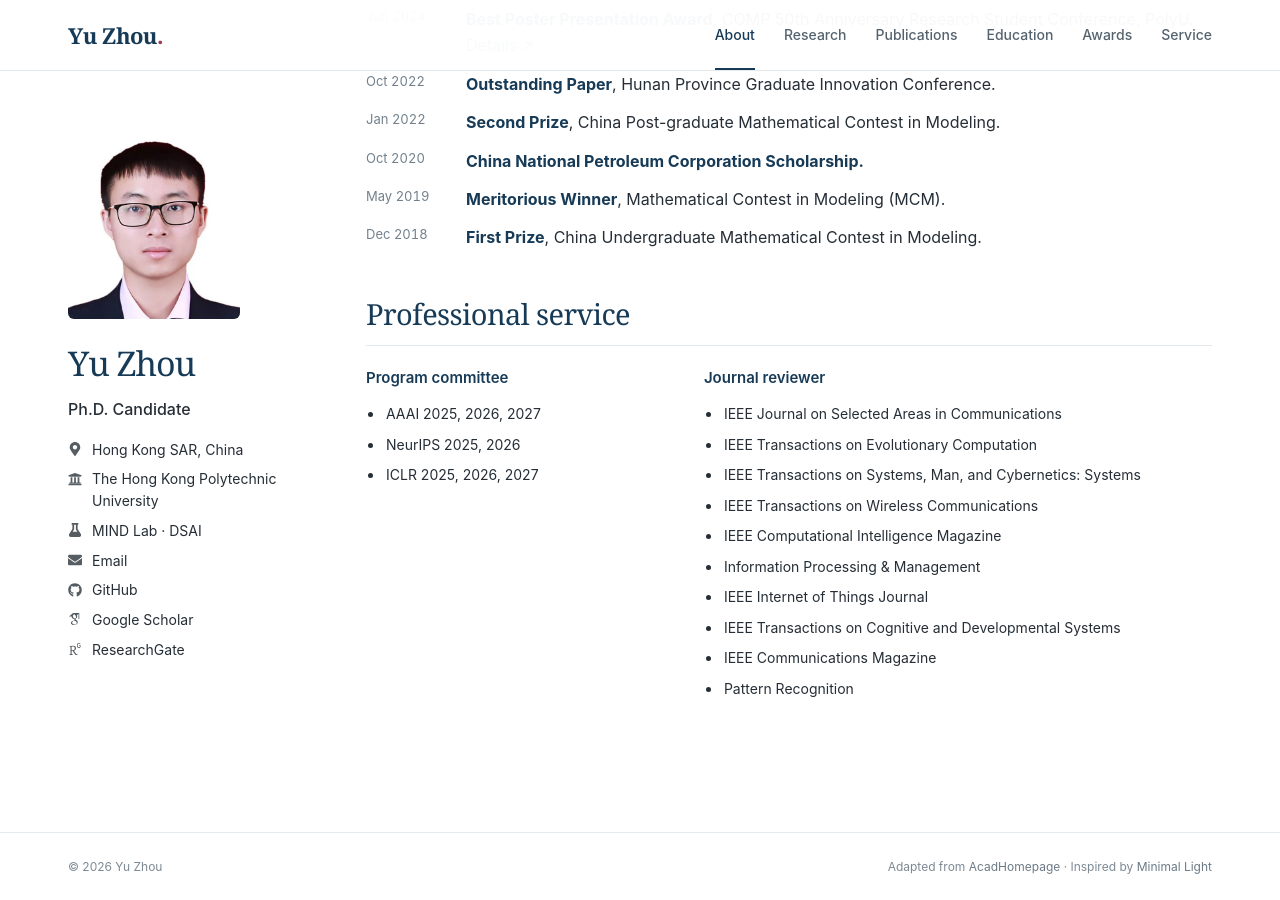
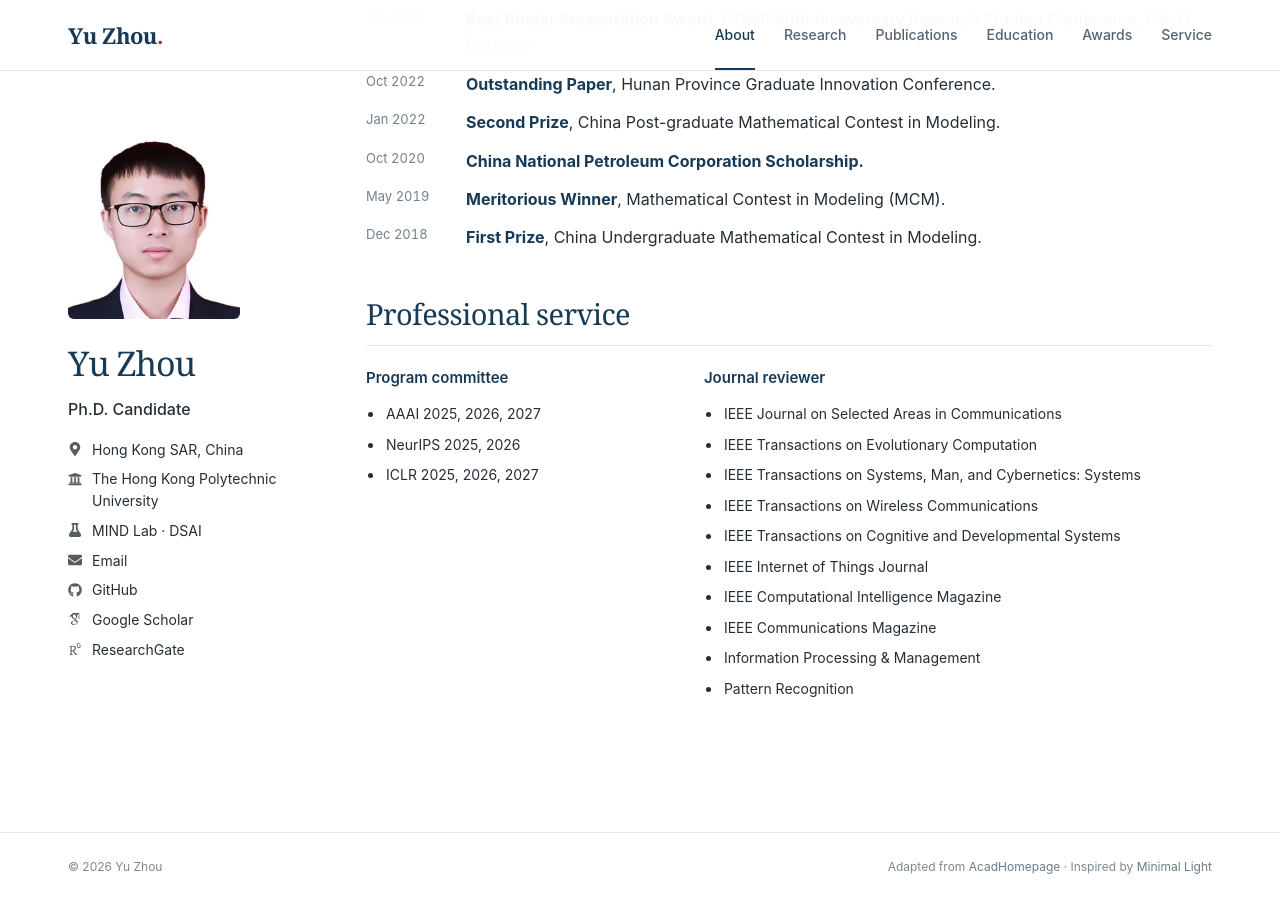
Before and after one commit to Rainy-ZhouYu/rainy-zhouyu.github.io, a Jekyll site: the page built from _pages/about.md, in a window 1280 px wide and 900 px high, scrolled down 4824 px. Built offline with Jekyll 4.4.1, drawn with Linux system fonts in a browser that asks for light colours.

```diff
--- a/_pages/about.md
+++ b/_pages/about.md
@@ -82,6 +82,6 @@ layout: default
   <h2>Professional service</h2>
   <div class="service-columns">
     <div><h3>Program committee</h3><ul><li>AAAI 2025, 2026, 2027</li><li>NeurIPS 2025, 2026</li><li>ICLR 2025, 2026, 2027</li></ul></div>
-    <div><h3>Journal reviewer</h3><ul><li>IEEE Journal on Selected Areas in Communications</li><li>IEEE Transactions on Evolutionary Computation</li><li>IEEE Transactions on Systems, Man, and Cybernetics: Systems</li><li>IEEE Transactions on Wireless Communications</li><li>IEEE Computational Intelligence Magazine</li><li>Information Processing &amp; Management</li><li>IEEE Internet of Things Journal</li><li>IEEE Transactions on Cognitive and Developmental Systems</li><li>IEEE Communications Magazine</li><li>Pattern Recognition</li></ul></div>
+    <div><h3>Journal reviewer</h3><ul><li>IEEE Journal on Selected Areas in Communications</li><li>IEEE Transactions on Evolutionary Computation</li><li>IEEE Transactions on Systems, Man, and Cybernetics: Systems</li><li>IEEE Transactions on Wireless Communications</li><li>IEEE Transactions on Cognitive and Developmental Systems</li><li>IEEE Internet of Things Journal</li><li>IEEE Computational Intelligence Magazine</li><li>IEEE Communications Magazine</li><li>Information Processing &amp; Management</li><li>Pattern Recognition</li></ul></div>
   </div>
 </section>
```
